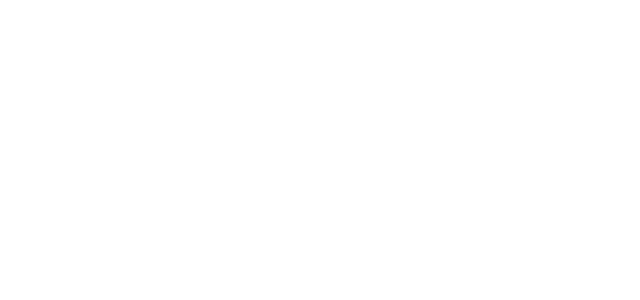
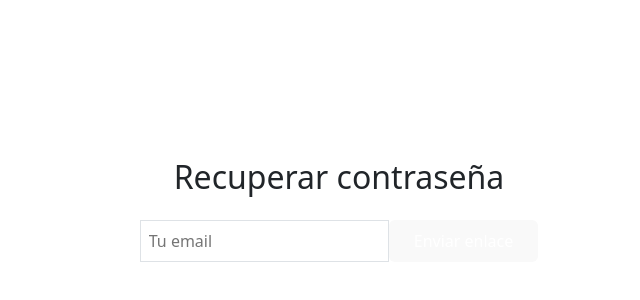
Before and after one commit to Joako92/leveling, a React (Vite) app in the folder frontend/solo-leveling-app/: page /forgot-password in a window 1280 px wide. Before the commit this address had no page. Shown: the part 186-486 px from the top of the page, without its empty margins (301-941 px from the left). Built offline with nearby package versions, Linux system fonts and the light colour scheme.

Commit message:
Forgot password page

```diff
--- a/frontend/solo-leveling-app/src/App.jsx
+++ b/frontend/solo-leveling-app/src/App.jsx
@@ -6,6 +6,8 @@
 import Calendar from './pages/Calendar';
 import Register from './pages/Register';
 import Login from './pages/Login';
+import ForgotPassword from "./pages/ForgotPassword";
+import ResetPassword from "./pages/ResetPassword";
 
 function App() {
   return (
@@ -18,6 +20,8 @@
           <Route path="/calendar" element={<Calendar />} />
           <Route path="/register" element={<Register />} />
           <Route path="/login" element={<Login />} />
+          <Route path="/forgot-password" element={<ForgotPassword />} />
+          <Route path="/reset-password" element={<ResetPassword />} />
         </Routes>
       </div>
     </Router>
--- /dev/null
+++ b/frontend/solo-leveling-app/src/pages/ForgotPassword.jsx
@@ -0,0 +1,39 @@
+import { useState } from "react";
+import axios from "axios";
+
+function ForgotPassword() {
+  const [email, setEmail] = useState("");
+  const [mensaje, setMensaje] = useState("");
+
+  const handleSubmit = async (e) => {
+    e.preventDefault();
+    try {
+      const res = await axios.post("http://localhost:3000/users/forgot-password", { email });
+      setMensaje("Revisá tu correo para restablecer tu contraseña (ver consola backend)");
+      console.log("Reset Link:", res.data.resetLink);
+    } catch (err) {
+      setMensaje("Error al enviar solicitud");
+      console.error(err);
+    }
+  };
+
+  return (
+    <form onSubmit={handleSubmit} className="p-4 max-w-md mx-auto">
+      <h2 className="text-lg font-bold mb-4">Recuperar contraseña</h2>
+      <input
+        type="email"
+        placeholder="Tu email"
+        value={email}
+        onChange={(e) => setEmail(e.target.value)}
+        className="border p-2 w-full mb-2"
+        required
+      />
+      <button type="submit" className="bg-blue-500 text-white px-4 py-2 rounded">
+        Enviar enlace
+      </button>
+      {mensaje && <p className="mt-2 text-sm">{mensaje}</p>}
+    </form>
+  );
+}
+
+export default ForgotPassword;
--- a/frontend/solo-leveling-app/src/pages/Login.jsx
+++ b/frontend/solo-leveling-app/src/pages/Login.jsx
@@ -53,6 +53,11 @@
                 <input type="password" name="password" value={formData.password} onChange={handleChange} required />
 
                 <button type="submit">Ingresar</button>
+                <p>
+                <a href="/forgot-password" className="text-sm text-blue-500 hover:underline">
+                    ¿Olvidaste tu contraseña?
+                </a>
+                </p>
             </form>
         </div>
     );
--- /dev/null
+++ b/frontend/solo-leveling-app/src/pages/ResetPassword.jsx
@@ -0,0 +1,60 @@
+import React, { useState } from 'react';
+import { useSearchParams } from 'react-router-dom';
+
+const ResetPassword = () => {
+  const [searchParams] = useSearchParams();
+  const token = searchParams.get('token');
+
+  const [newPassword, setNewPassword] = useState('');
+  const [message, setMessage] = useState('');
+  const [error, setError] = useState('');
+
+  const handleSubmit = async (e) => {
+    e.preventDefault();
+    setMessage('');
+    setError('');
+
+    try {
+      const res = await fetch('http://localhost:3000/users/reset-password', {
+        method: 'POST',
+        headers: { 'Content-Type': 'application/json' },
+        body: JSON.stringify({ token, newPassword })
+      });
+
+      const data = await res.json();
+
+      if (res.ok) {
+        setMessage(data.message);
+      } else {
+        setError(data.error || 'Error al restablecer la contraseña');
+      }
+    } catch (err) {
+      setError('Error de red al enviar la solicitud');
+    }
+  };
+
+  if (!token) {
+    return <p>❌ El enlace no es válido o falta el token.</p>;
+  }
+
+  return (
+    <div style={{ maxWidth: '400px', margin: 'auto' }}>
+      <h2>Restablecer Contraseña</h2>
+      <form onSubmit={handleSubmit}>
+        <label>Nueva Contraseña:</label>
+        <input
+          type="password"
+          value={newPassword}
+          onChange={(e) => setNewPassword(e.target.value)}
+          required
+        />
+        <button type="submit">Cambiar contraseña</button>
+      </form>
+
+      {message && <p style={{ color: 'green' }}>{message}</p>}
+      {error && <p style={{ color: 'red' }}>{error}</p>}
+    </div>
+  );
+};
+
+export default ResetPassword;
```
